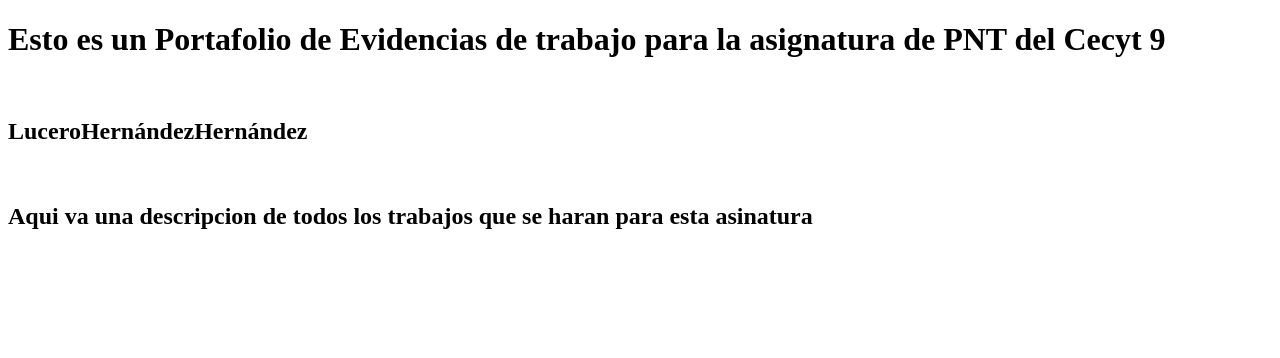
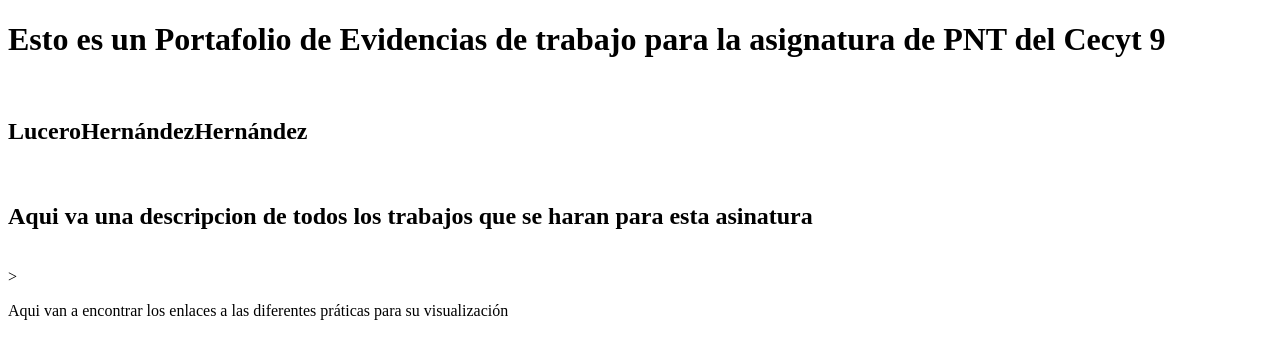
Before and after one commit to Lukdz1/Github, a plain HTML site: page index.html in a window 1280 px wide. Drawn offline with Linux system fonts and the light colour scheme.

Commit message:
tabla de contenido

```diff
--- a/index.html
+++ b/index.html
@@ -19,6 +19,14 @@
     para esta asinatura
 </h2>
 <br>
+><div class="content">
+    <p>
+        Aqui van a encontrar los
+        enlaces a las diferentes
+        práticas para su visualización
+    </p>
+
+</div>
     </div>
 
 </body>
```
